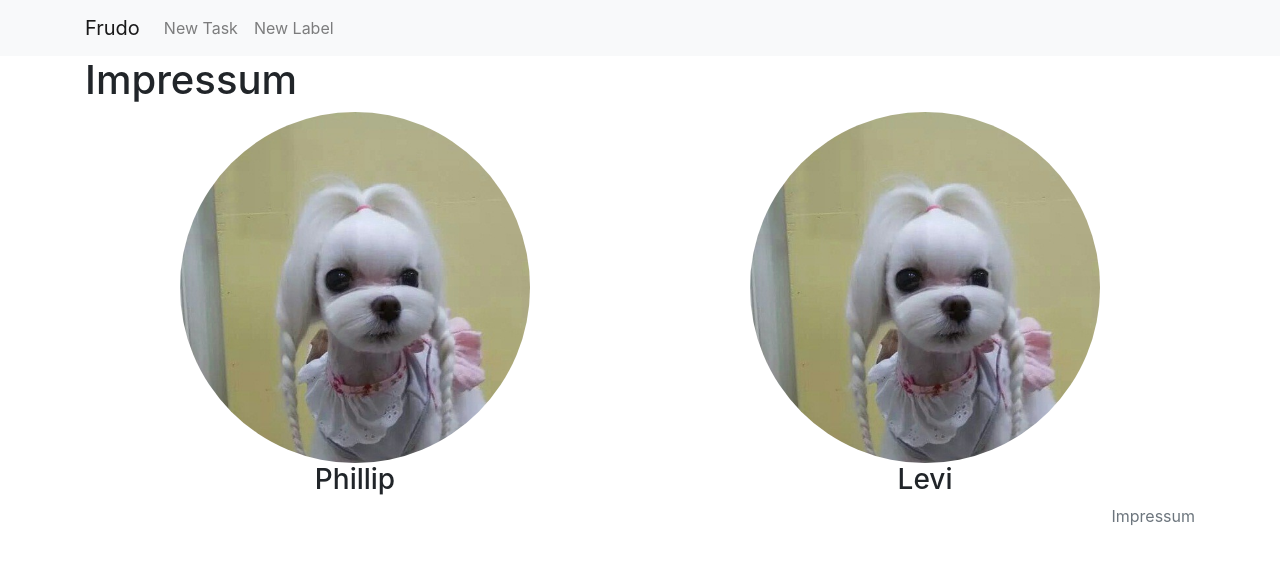
After one commit to phiphi282/Frudo, a Django app: page /tasks/impressum/ in a window 1280 px wide. The commit adds this page. Shown: the top 564 px of the page. Run offline with Django 3.2, Linux system fonts and the light colour scheme; the visitor is signed in with stand-in values (Sample User, id 1); some libraries are stand-ins or nearby versions.

Commit message:
Added very basic impressum

```diff
--- a/static/tasks/tasks.css
+++ b/static/tasks/tasks.css
@@ -74,3 +74,31 @@ ul.content-list>li{
 	height: auto;
 	display: inline-block;
 }
+
+div.circle-avatar{
+/* make it responsive */
+max-width: 100%;
+width:100%;
+height:auto;
+display:block;
+/* div height to be the same as width*/
+padding-top:100%;
+
+/* make it a circle */
+border-radius:50%;
+
+/* Centering on image`s center*/
+background-position-y: center;
+background-position-x: center;
+background-repeat: no-repeat;
+
+/* it makes the clue thing, takes smaller dimension to fill div */
+background-size: cover;
+
+/* it is optional, for making this div centered in parent*/
+margin: 0 auto;
+top: 0;
+left: 0;
+right: 0;
+bottom: 0;
+}
--- /dev/null
+++ b/tasks/templates/tasks/impressum.html
@@ -0,0 +1,18 @@
+{% extends "base_tasks.html" %}
+{% load static %}
+
+{% block content %}
+	<div class="container container-fluid">
+		<h1>Impressum</h1>
+		<div class="row justify-content-around">
+			<div class="col-md-4">
+				<img src="{% static 'tasks/img/hund.jpg' %}" class="rounded-circle" alt="Me" style="width:100%">
+				<h3 class="text-center">Phillip</h3>
+			</div>
+			<div class="col-md-4">
+				<img src="{% static 'tasks/img/hund.jpg' %}" class="rounded-circle" alt="Me" style="width:100%">
+				<h3 class="text-center">Levi</h3>
+			</div>
+		</div>
+	</div>
+{% endblock %}
--- a/tasks/urls.py
+++ b/tasks/urls.py
@@ -10,4 +10,5 @@ urlpatterns = [
     path('newlabel/', views.NewLabelView.as_view(), name='newlabel'),
     path('<int:pk>/edit/', views.EditTaskView.as_view(), name='edit'),
     path('<int:task_id>/finish/', views.finishTask, name='finishTask'),
+    path('impressum/', views.ImpressumView.as_view(), name='impressum'),
 ]
--- a/tasks/views.py
+++ b/tasks/views.py
@@ -78,12 +78,11 @@ class EditTaskView(LoginRequiredMixin, generic.UpdateView):
     model = Task
     template_name = 'tasks/newtask.html'
     form_class = CreateTaskForm
+    success_url = reverse_lazy('tasks:index')
 
     def form_valid(self, form):
             #save cleaned post data
-            clean = form.cleaned_data
-            context = {}
-            self.object = context.save(clean)
+            self.object = form.save()
             return super(EditTaskView, self).form_valid(form)
 
     def get_context_data(self, **kwargs):
@@ -92,6 +91,9 @@ class EditTaskView(LoginRequiredMixin, generic.UpdateView):
         context['members'] = User.objects.all
 
         return context;
+
+class ImpressumView(LoginRequiredMixin, generic.TemplateView):
+    template_name = 'tasks/impressum.html'
 
 
 def finishTask(request, task_id):
--- a/templates/base_generic.html
+++ b/templates/base_generic.html
@@ -17,6 +17,14 @@
   {% block sidebar %}<!-- insert default navigation text for every page -->{% endblock %}
   {% block content %}<!-- default content text (typically empty) -->{% endblock %}
 
+	{% block footer %}
+	<footer class="footer">
+		<div class="container container-fluid">
+			<a class="float-right text-muted" href="{% url 'tasks:impressum' %}">Impressum</a>
+		</div>
+	</footer>
+	{% endblock %}
+
 	<script src="https://code.jquery.com/jquery-3.2.1.slim.min.js" integrity="sha384-KJ3o2DKtIkvYIK3UENzmM7KCkRr/rE9/Qpg6aAZGJwFDMVNA/GpGFF93hXpG5KkN" crossorigin="anonymous"></script>
 	<script src="https://cdnjs.cloudflare.com/ajax/libs/popper.js/1.12.9/umd/popper.min.js" integrity="sha384-ApNbgh9B+Y1QKtv3Rn7W3mgPxhU9K/ScQsAP7hUibX39j7fakFPskvXusvfa0b4Q" crossorigin="anonymous"></script>
 	<script src="https://maxcdn.bootstrapcdn.com/bootstrap/4.0.0/js/bootstrap.min.js" integrity="sha384-JZR6Spejh4U02d8jOt6vLEHfe/JQGiRRSQQxSfFWpi1MquVdAyjUar5+76PVCmYl" crossorigin="anonymous"></script>
```
Also changed, not shown: static/tasks/img/hund.jpg (added).
